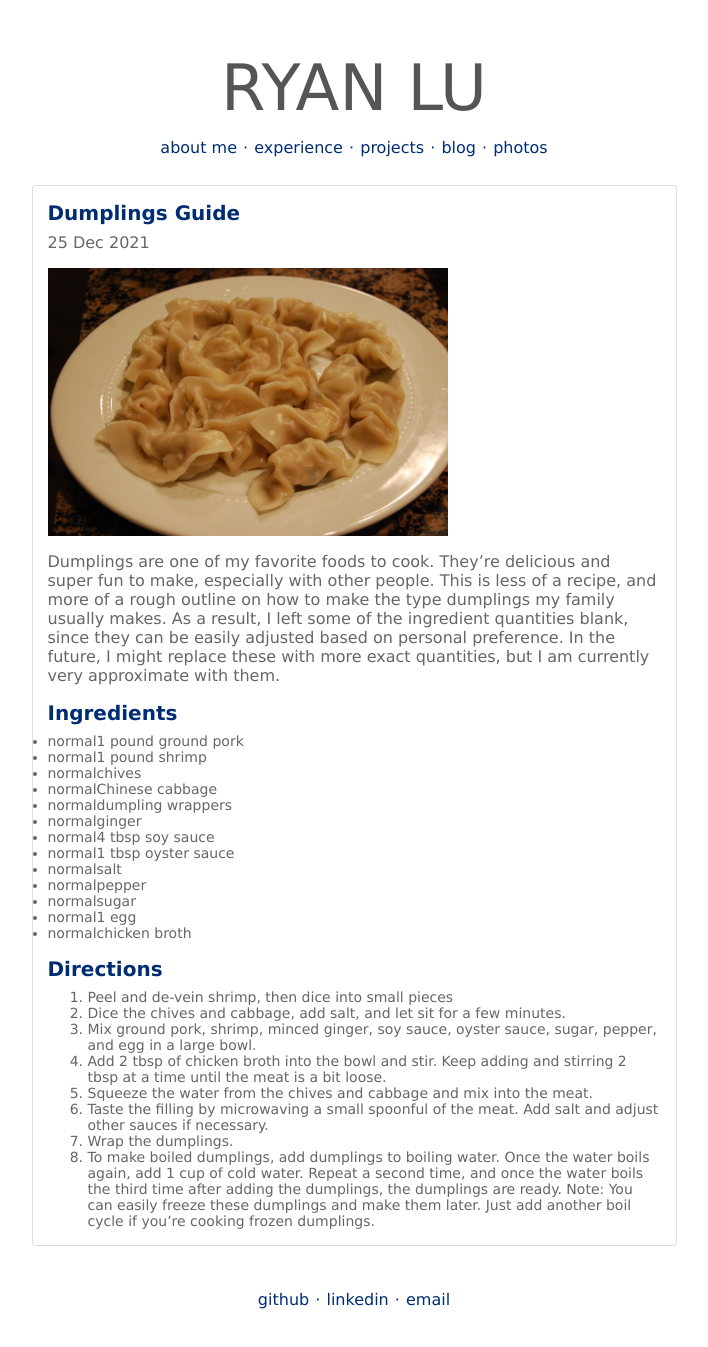
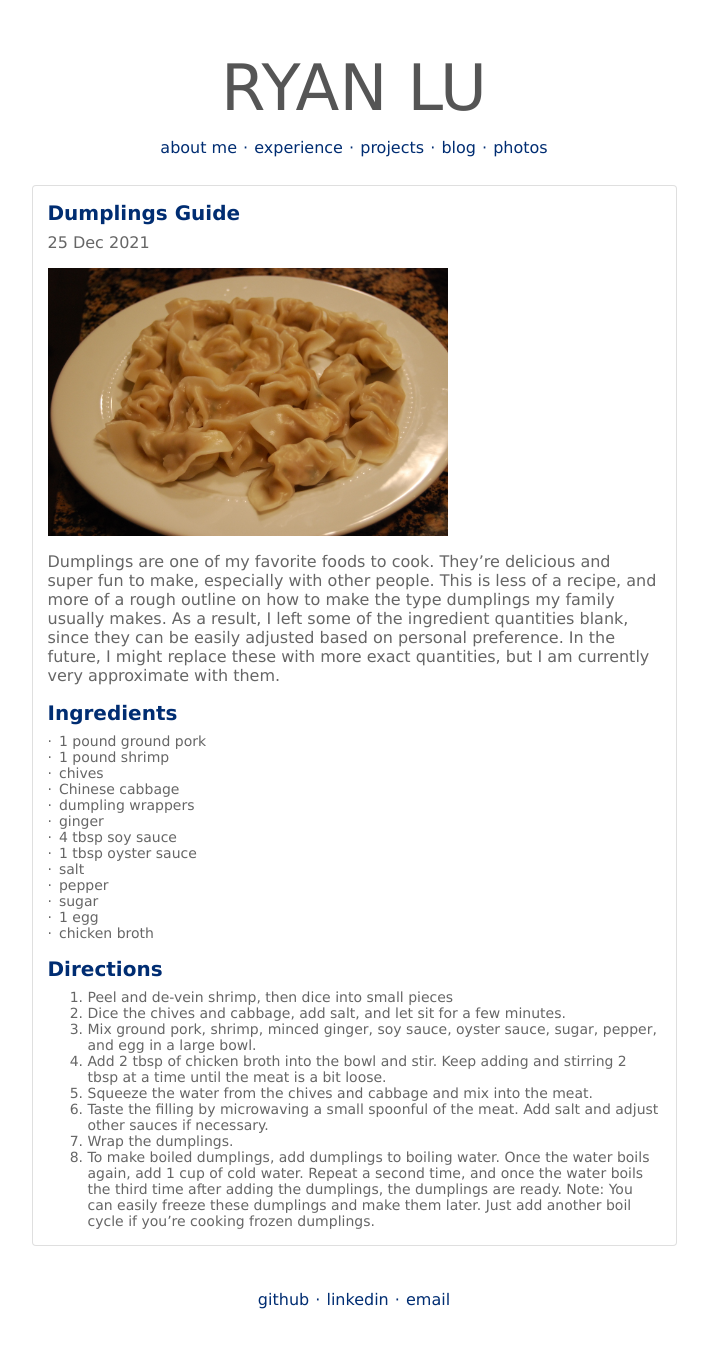
Before and after one commit to ryanlu41/ryanlu41.github.io, a Jekyll site: the page built from _posts/2021-12-25-Dumpling-Recipe.md, in a window 1280 px wide. Shown: the whole page, without its empty margins (286-994 px from the left). Built offline with Jekyll 4.4.1, drawn with Linux system fonts in a browser that asks for light colours.

Commit message:
newest blog post

```diff
--- a/_layouts/post.html
+++ b/_layouts/post.html
@@ -8,8 +8,8 @@ layout: default
     }
 
     ul li:before {
-    content: "normal";
-    margin-right: 0em;
+    content: "·";
+    margin-right: 0.5em;
 }
 </style>
 <div class='row slide'>
--- a/css/style.css
+++ b/css/style.css
@@ -11,6 +11,7 @@
 
 ul {
     padding-left: 0;
+    list-style-type: none;
 }
 
 ul li:before {
```
